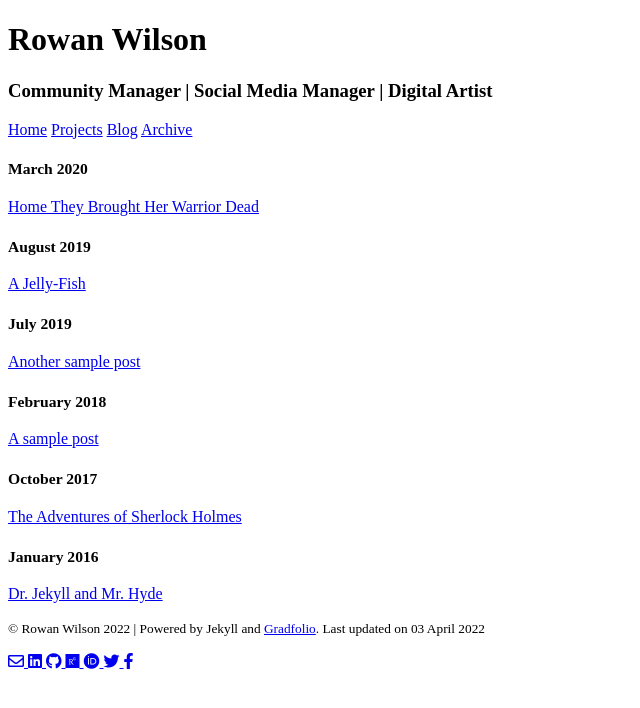
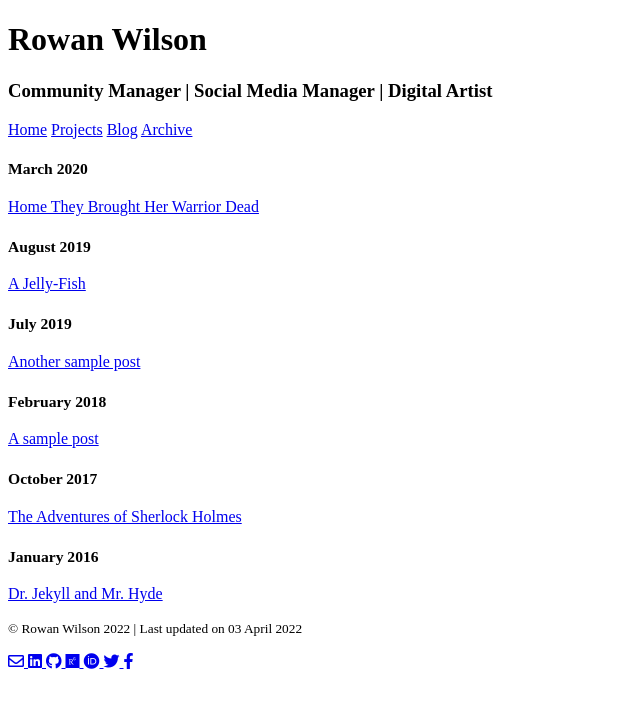
Before and after one commit to stagrunner/rowanjwilson, a Jekyll site: the page built from archive.html, in a window 1280 px wide. Shown: the top 708 px of the page, without its empty margins (0-640 px from the left). Built offline with Jekyll 4.4.1, drawn with Linux system fonts in a browser that asks for light colours; nearby versions of some CDN libraries.

Commit message:
Update default.html

```diff
--- a/_layouts/default.html
+++ b/_layouts/default.html
@@ -35,8 +35,7 @@
         <footer>
           <p class="copy">
             <small> &copy; {{site.title}} {{ site.time | date: '%Y' }}
-                    | Powered by Jekyll and
-                    <a target="_blank" href="https://github.com/jitinnair1/gradfolio/">Gradfolio</a>.
+                    |
                     Last updated on {{ site.time | date_to_long_string }}
             </small>
           </p>
```
